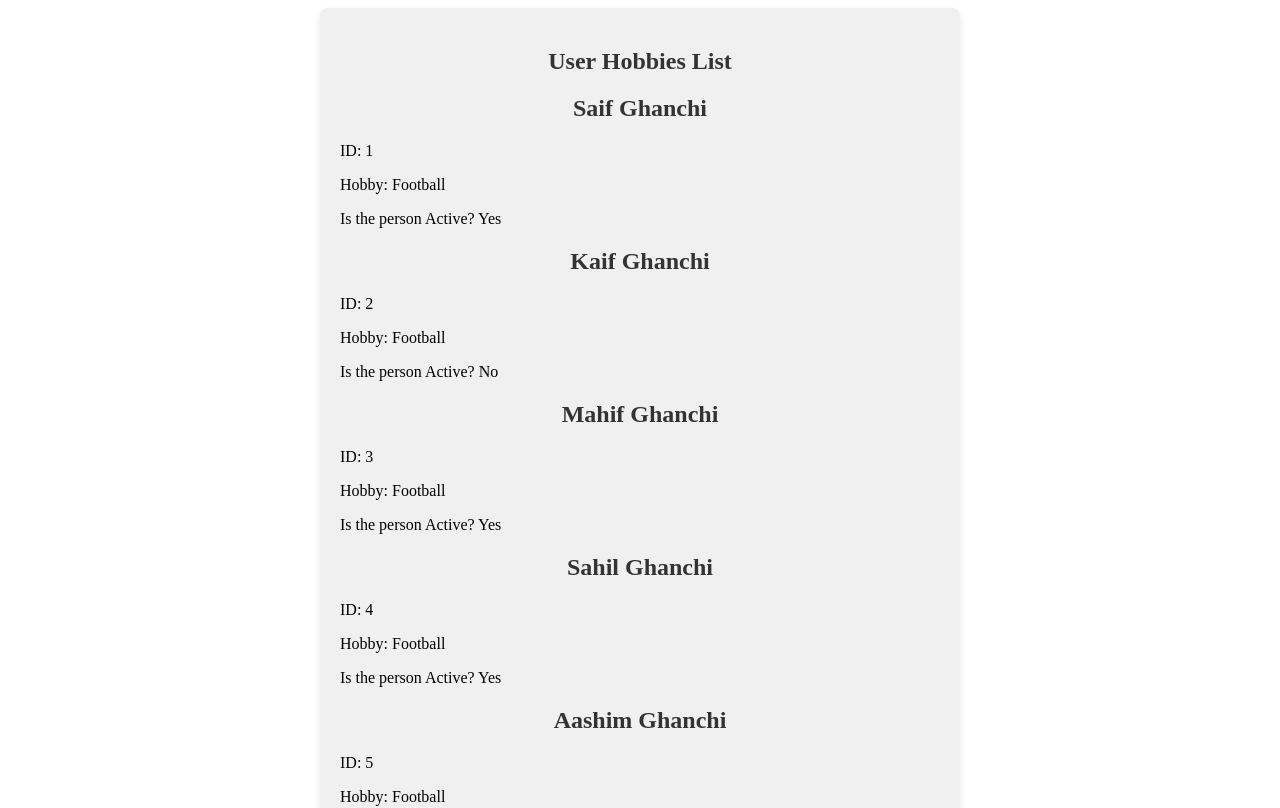
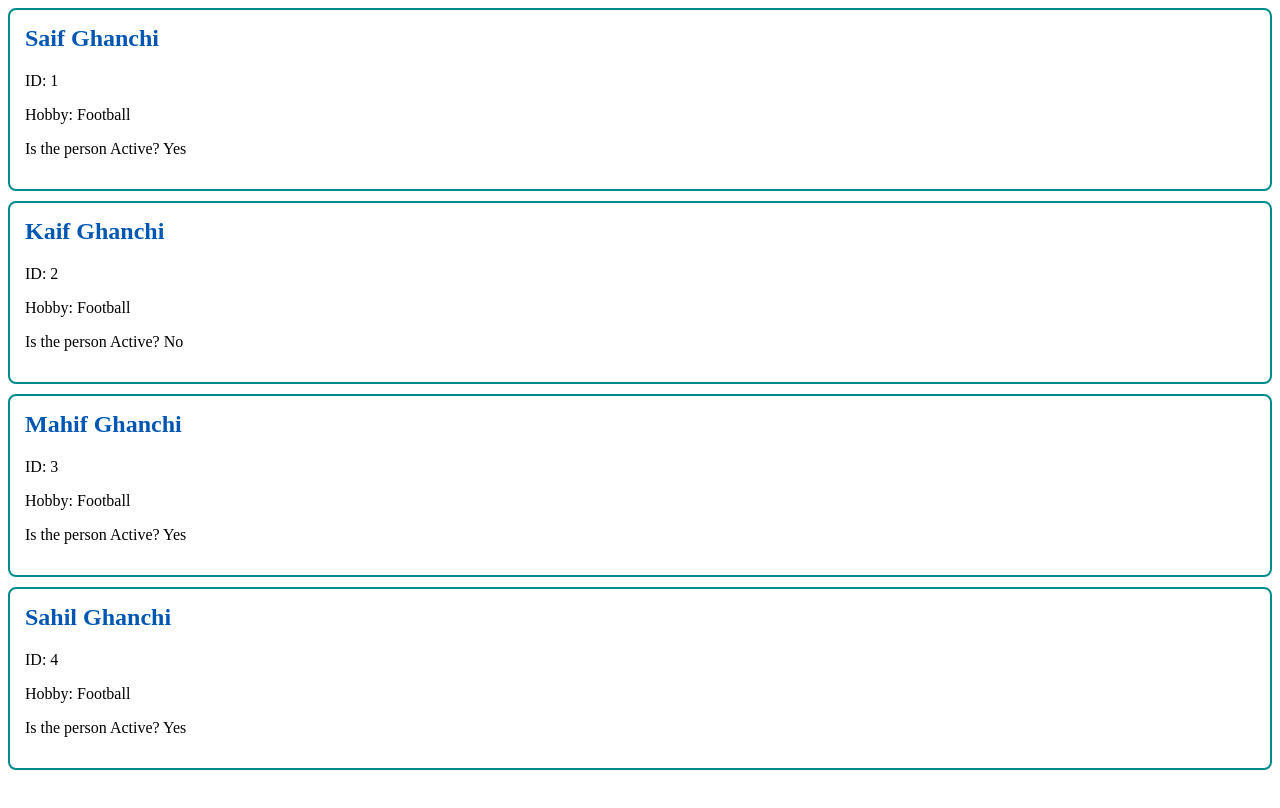
Before and after one commit to saif101010/-Saifil-_-Ghanchi-_Learning_Angular, an Angular app: page / in a window 1280 px wide. Shown: the top 808 px of the page. Built offline with nearby package versions, Linux system fonts and the light colour scheme.

Commit message:
Manually adding 4 user items

```diff
--- a/src/app/app.html
+++ b/src/app/app.html
@@ -1,9 +1 @@
-<div class="container">
-  <h2>User Hobbies List</h2>
-  <div *ngFor="let user of userList" class="user-card">
-    <h2>{{ user.firstName }} {{ user.lastName }} </h2>
-    <p>ID: {{user.id}}</p>
-    <p>Hobby: {{user.hobby}} </p>
-    <p>Is the person Active? {{user.isActive ? 'Yes' : 'No'}}</p>
-  </div>
-</div>
+<app-user-list></app-user-list>
--- a/src/app/app.ts
+++ b/src/app/app.ts
@@ -2,24 +2,15 @@ import { Component, signal } from '@angular/core';
 import { RouterOutlet } from '@angular/router';
 import {User} from './Shared/Models/user';
 import {NgForOf} from '@angular/common';
+import {UserListComponent} from './user-list/user-list';
 
 @Component({
   selector: 'app-root',
-  imports: [RouterOutlet, NgForOf],
+  imports: [RouterOutlet, NgForOf, UserListComponent],
   templateUrl: './app.html',
   styleUrl: './app.css'
 })
 export class App {
   title:string = 'Saif';
 
-  // Initializing an array and creating 6 instances of my project
-  userList: User[] = [
-    {id: 1, firstName: "Saif", lastName: "Ghanchi", hobby: "Football", isActive: true},
-    {id: 2, firstName: "Kaif", lastName: "Ghanchi", hobby: "Football", isActive: false},
-    {id: 3, firstName: "Mahif", lastName: "Ghanchi", hobby: "Football", isActive: true},
-    {id: 4, firstName: "Sahil", lastName: "Ghanchi", hobby: "Football", isActive: true},
-    {id: 5, firstName: "Aashim", lastName: "Ghanchi", hobby: "Football", isActive: false},
-    {id: 6, firstName: "Sem", lastName: "Ghanchi", hobby: "Football", isActive: true}
-
-  ]
 }
--- a/src/app/user-list-item/user-list-item.css
+++ b/src/app/user-list-item/user-list-item.css
@@ -0,0 +1,11 @@
+.user-card {
+  border: 2px solid darkcyan;
+  padding: 15px;
+  border-radius: 8px;
+  margin-bottom: 10px;
+}
+
+h2 {
+  margin-top: 0;
+  color: #0056b3;
+}
--- a/src/app/user-list-item/user-list-item.html
+++ b/src/app/user-list-item/user-list-item.html
@@ -1 +1,6 @@
-<p>user-list-item works!</p>
+<div class="user-card" *ngIf="user">
+  <h2>{{ user.firstName }} {{ user.lastName }}</h2>
+  <p>ID: {{ user.id }}</p>
+  <p>Hobby: {{ user.hobby }}</p>
+  <p>Is the person Active? {{ user.isActive ? 'Yes' : 'No' }}</p>
+</div>
--- a/src/app/user-list/user-list.html
+++ b/src/app/user-list/user-list.html
@@ -1 +1,4 @@
-<p>user-list works!</p>
+<app-user-list-item [user]="userList[0]"></app-user-list-item>
+<app-user-list-item [user]="userList[1]"></app-user-list-item>
+<app-user-list-item [user]="userList[2]"></app-user-list-item>
+<app-user-list-item [user]="userList[3]"></app-user-list-item>
--- a/src/app/user-list/user-list.ts
+++ b/src/app/user-list/user-list.ts
@@ -1,11 +1,22 @@
 import { Component } from '@angular/core';
+import {UserListItem} from '../user-list-item/user-list-item';
+import {CommonModule} from '@angular/common';
+import {User} from '../Shared/Models/user';
 
 @Component({
   selector: 'app-user-list',
-  imports: [],
+  imports: [UserListItem, CommonModule],
   templateUrl: './user-list.html',
   styleUrl: './user-list.css',
 })
-export class UserList {
+export class UserListComponent {
 
+  userList: User[] = [
+    {id: 1, firstName: "Saif", lastName: "Ghanchi", hobby: "Football", isActive: true},
+    {id: 2, firstName: "Kaif", lastName: "Ghanchi", hobby: "Football", isActive: false},
+    {id: 3, firstName: "Mahif", lastName: "Ghanchi", hobby: "Football", isActive: true},
+    {id: 4, firstName: "Sahil", lastName: "Ghanchi", hobby: "Football", isActive: true},
+    {id: 5, firstName: "Aashim", lastName: "Ghanchi", hobby: "Football", isActive: false},
+    {id: 6, firstName: "Sem", lastName: "Ghanchi", hobby: "Football", isActive: true}
+  ];
 }
```
Also changed, not shown: src/app/user-list-item/user-list-item.ts (+6 -3 lines).
